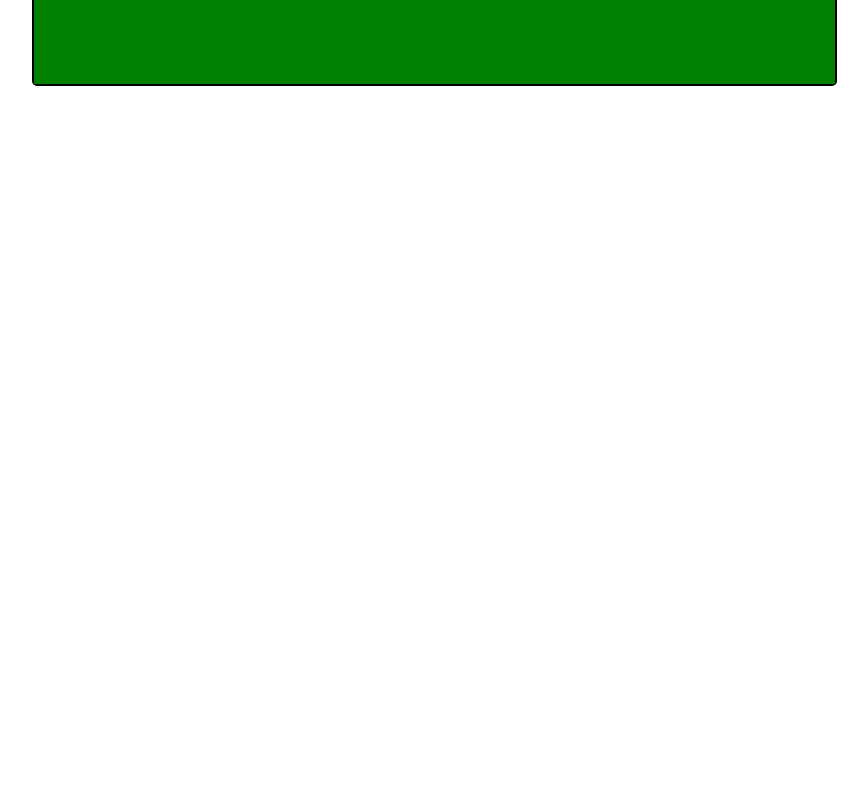
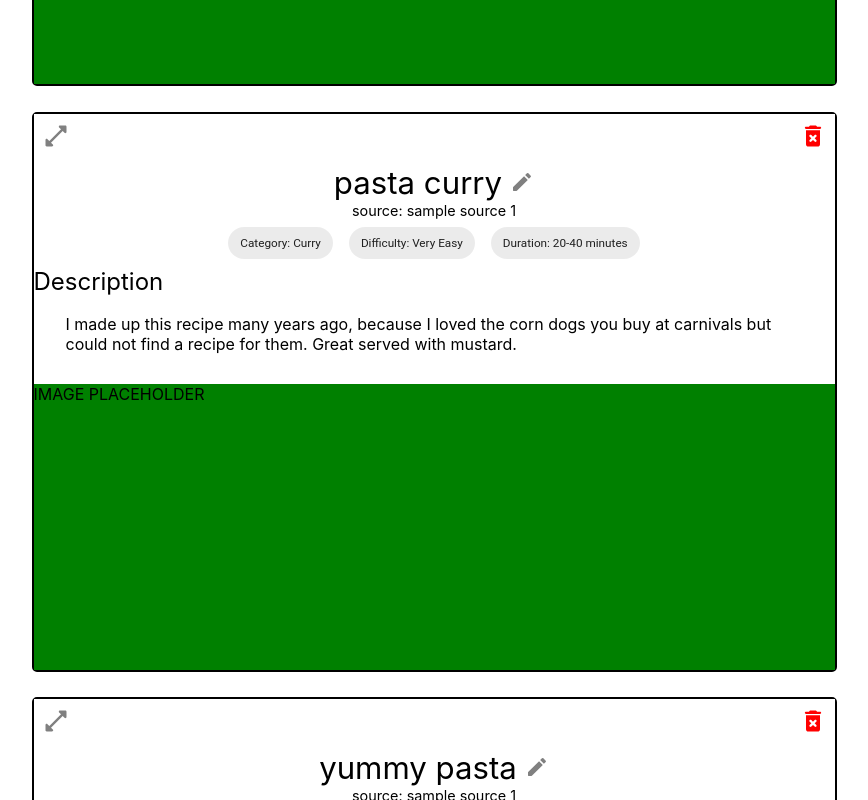
Before and after one commit to YotamGit/Recidex, a React (Create React App) app: page /home in a window 1280 px wide. Shown: the part 1700-2500 px from the top of the page, without its empty margins (206-1074 px from the left). Before the commit the page ends 1799 px from the top, so only its background shows below. Built offline with nearby package versions, Linux system fonts and the light colour scheme.

Commit message:
add food categories

```diff
--- a/src/App.js
+++ b/src/App.js
@@ -17,7 +17,7 @@ function App() {
     {
       id: "1",
       title: "Corn Dogs",
-      category: "Snacks",
+      category: "Pasta",
       difficulty: "Easy",
       duration: "20-40 minutes",
       description:
@@ -71,6 +71,62 @@ function App() {
       id: "3",
       title: "Corn Dogs",
       category: "Curry",
+      difficulty: "Very Easy",
+      duration: "20-40 minutes",
+      description:
+        "I made up this recipe many years ago, because I loved the corn dogs you buy at carnivals but could not find a recipe for them. Great served with mustard. ",
+      ingredients: `* 1 cup yellow cornmeal
+        \n* 1 cup all-purpose flour
+        \n* <sup>1</sup>/<sub>4</sub> teaspoon salt
+        \n* <sup>1</sup>/<sub>8</sub> teaspoon black pepper
+        \n* <sup>1</sup>/<sub>4</sub> cup white sugar
+        \n* 4 teaspoons baking soda
+        \n* 1 egg
+        \n* 1 cup milk
+        \n* 1 quart vegetable oil for frying
+        \n* 2 (16 ounce) packages beef frankfurters
+        \n* 16 wooden skewers`,
+      directions: `### Step 1
+        \nIn a medium bowl, combine cornmeal, flour, salt, pepper, sugar and baking powder. Stir in eggs and milk.
+        \n### Step 2
+        \nPreheat oil in a deep saucepan over medium heat. Insert wooden skewers into frankfurters. Roll frankfurters in batter until well coated.
+        \n### Step 3
+        \nFry 2 or 3 corn dogs at a time until lightly browned, about 3 minutes. Drain on paper towels.`,
+      rtl: false,
+      source: "sample source 1",
+    },
+    {
+      id: "4",
+      title: "pasta curry",
+      category: "Curry",
+      difficulty: "Very Easy",
+      duration: "20-40 minutes",
+      description:
+        "I made up this recipe many years ago, because I loved the corn dogs you buy at carnivals but could not find a recipe for them. Great served with mustard. ",
+      ingredients: `* 1 cup yellow cornmeal
+        \n* 1 cup all-purpose flour
+        \n* <sup>1</sup>/<sub>4</sub> teaspoon salt
+        \n* <sup>1</sup>/<sub>8</sub> teaspoon black pepper
+        \n* <sup>1</sup>/<sub>4</sub> cup white sugar
+        \n* 4 teaspoons baking soda
+        \n* 1 egg
+        \n* 1 cup milk
+        \n* 1 quart vegetable oil for frying
+        \n* 2 (16 ounce) packages beef frankfurters
+        \n* 16 wooden skewers`,
+      directions: `### Step 1
+        \nIn a medium bowl, combine cornmeal, flour, salt, pepper, sugar and baking powder. Stir in eggs and milk.
+        \n### Step 2
+        \nPreheat oil in a deep saucepan over medium heat. Insert wooden skewers into frankfurters. Roll frankfurters in batter until well coated.
+        \n### Step 3
+        \nFry 2 or 3 corn dogs at a time until lightly browned, about 3 minutes. Drain on paper towels.`,
+      rtl: false,
+      source: "sample source 1",
+    },
+    {
+      id: "5",
+      title: "yummy pasta",
+      category: "Pasta",
       difficulty: "Very Easy",
       duration: "20-40 minutes",
       description:
--- a/src/components/RecipeEditor.js
+++ b/src/components/RecipeEditor.js
@@ -109,10 +109,17 @@ const RecipeEditor = ({ onEditRecipe, recipe }) => {
               label="Category"
               onChange={(e) => setCategory(e.target.value)}
             >
+              <MenuItem value={"Curry"}>Curry</MenuItem>
+              <MenuItem value={"Meats"}>Meats</MenuItem>
+              <MenuItem value={"Dairy"}>Dairy</MenuItem>
+              <MenuItem value={"Pasta"}>Pasta</MenuItem>
+              <MenuItem value={"Bread and doughs"}>Bread and doughs</MenuItem>
+              <MenuItem value={"Pastries"}>Pastries</MenuItem>
+              <MenuItem value={"Pizza"}>Pizza</MenuItem>
               <MenuItem value={"Desserts"}>Desserts</MenuItem>
-              <MenuItem value={"Pastries"}>Pastries</MenuItem>
-              <MenuItem value={"Soups"}>Soups</MenuItem>
-              <MenuItem value={"Snacks"}>Snacks</MenuItem>
+              <MenuItem value={"Salad"}>Salad</MenuItem>
+              <MenuItem value={"Soups and Stews"}>Soups and Stews</MenuItem>
+              <MenuItem value={"Drinks"}>Drinks</MenuItem>
             </Select>
           </FormControl>
           <FormControl margin="normal" fullWidth>
```
